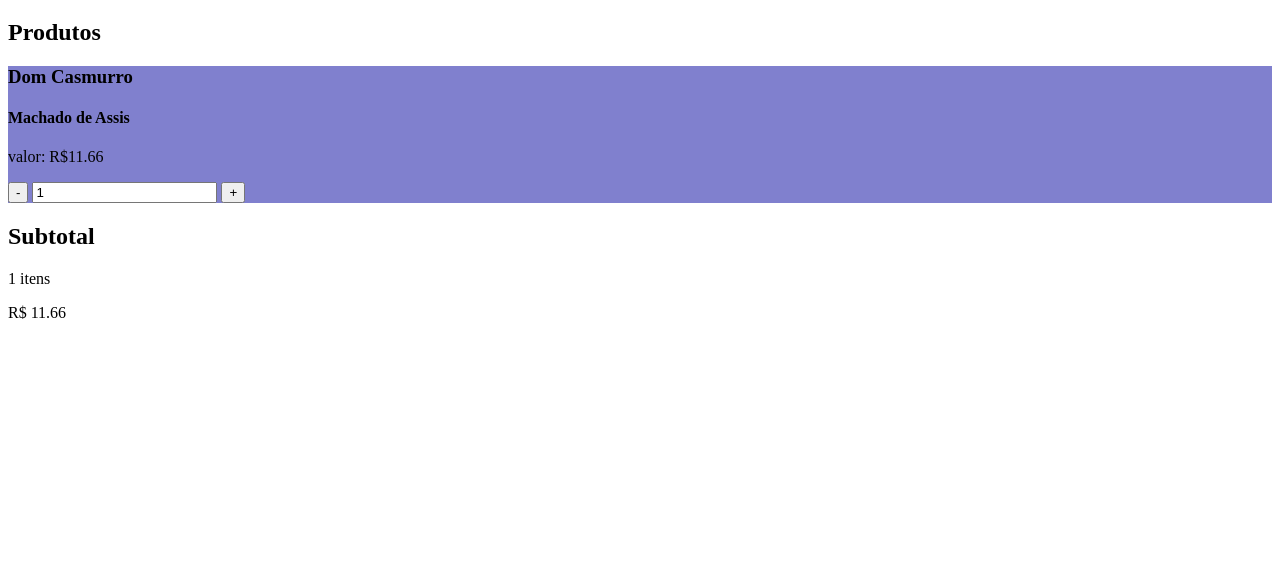
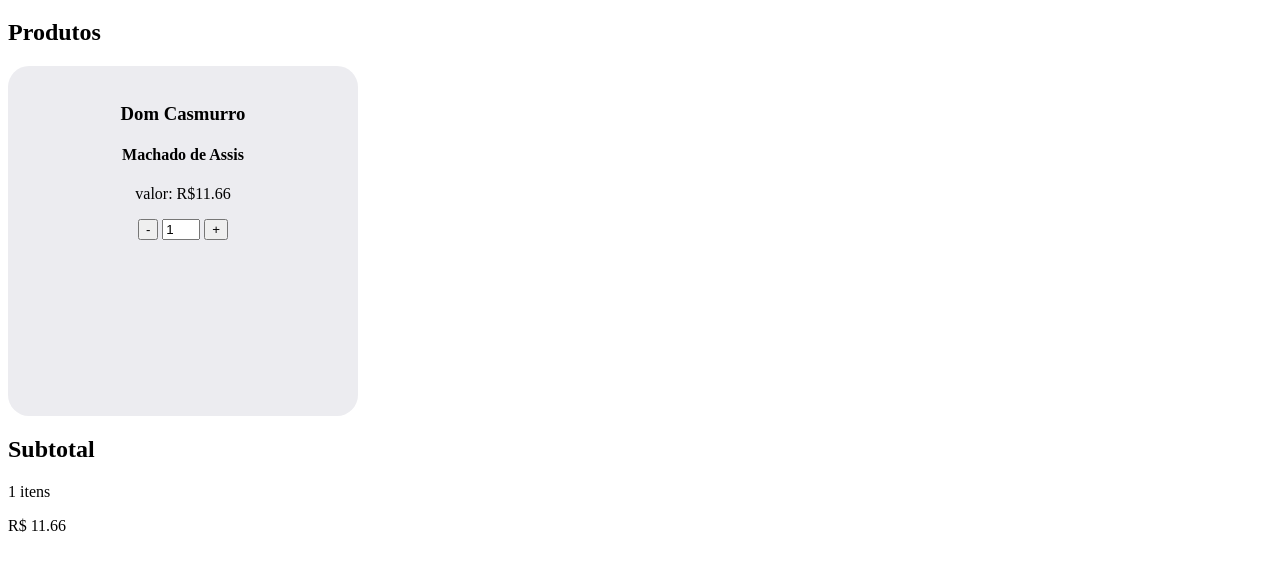
Before and after one commit to GilsonRavaiani/carrinho, a plain HTML site: page index.html in a window 1280 px wide. Shown: the part 61-630 px from the top of the page. Drawn offline with Linux system fonts and the light colour scheme.

Commit message:
Ajustes CSS

```diff
--- a/index.html
+++ b/index.html
@@ -12,13 +12,14 @@
   <h2>Produtos</h2>
   <section id="carrinho">
     <div class="item-carrinho" id="produto-01">
-      <div class="capa"></div>
+      <div class="capa"></div><br>
       <h3>Dom Casmurro</h3>
       <h4>Machado de Assis</h4>
       <p>valor: R$11.66</p>
       <button id="btn-subtrair-produto-01">-</button>
       <input id="quantidade-produto-01" type="number" value="1" min="0">
       <button id="btn-adicionar-produto-01">+</button>
+
     </div>
   </section>
   <h2>Subtotal</h2>
--- a/style.css
+++ b/style.css
@@ -1,3 +1,11 @@
-.item-carrinho{
-  background-color: rgb(128, 128, 206);
+#carrinho{
+  background-color: rgb(236, 236, 240);
+  width: 350px;
+  height: 350px;
+  border-radius: 6%;
+  text-align: center;
 }
+#quantidade-produto-01{
+  width: 30px;
+
+}
```
Also changed, not shown: imagens/dom-casmurro.jpg (added).
